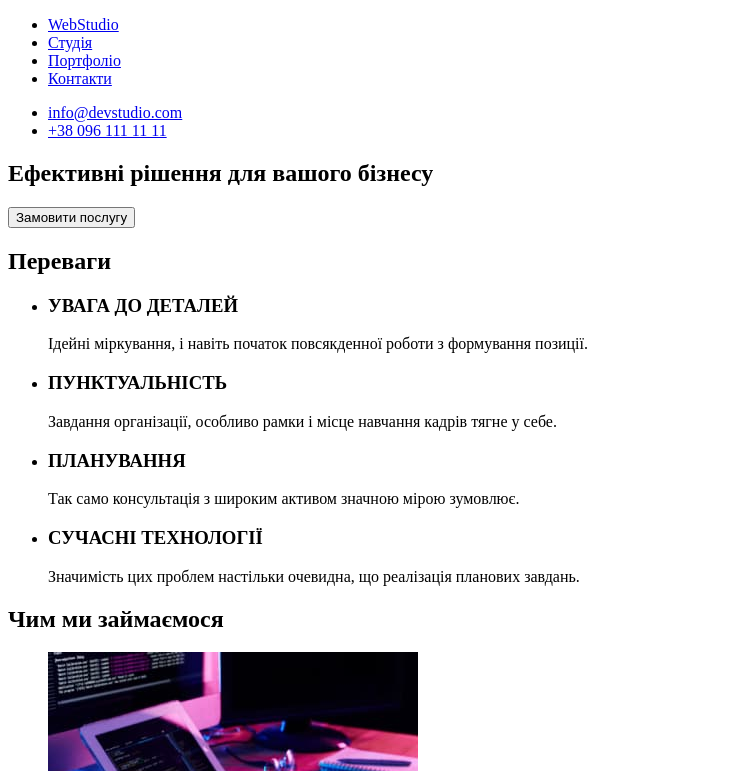
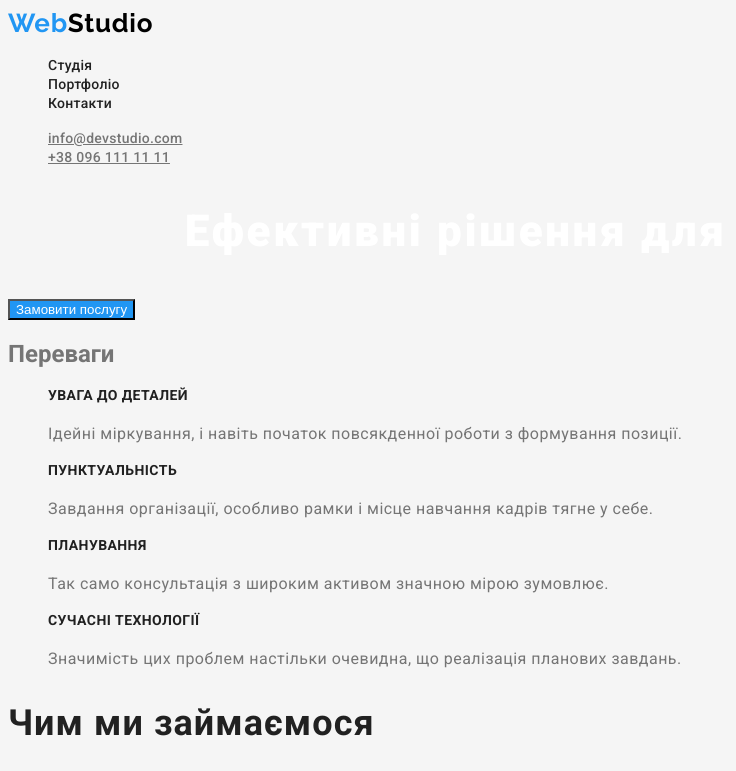
Before and after one commit to BohdanSapielkin/goit-markup-hw-02, a plain HTML site: page index.html in a window 1280 px wide. Shown: the top 771 px of the page, without its empty margins (0-736 px from the left). Drawn offline with Linux system fonts and the light colour scheme.

Commit message:
decoration added to index.html

```diff
--- a/css/styles.css
+++ b/css/styles.css
@@ -0,0 +1,156 @@
+:root{
+    --main-text: #757575;
+    --secondary-text: #212121;
+    --hover-text: #2196f3;
+    --logo-text: #2196f3;
+    --button-text: #212121;
+    --button-text-active: #ffffff;
+    --button-bcg: #f5f4fa;
+    --button-bcg-active: #2196f3;
+    --footer-contacts: rgba(255, 255, 255, 0.6);
+}
+/* index.html */
+body{
+    background-color: #f5f5f5;
+    color: #757575;
+    font-family: Roboto, sans-serif;
+}
+ul {
+    list-style: none;}
+
+/* Навігація */
+.logo {
+    color: var(--logo-text);
+    font-family: 'Raleway';
+    font-weight: 700;
+    font-size: 26px;
+    line-height: 1.19;
+    letter-spacing: 0.03em;
+    text-decoration: none;
+}
+
+
+.logo-secondary{
+    color: #000000;
+}
+.site-nav .link{
+    color: var(--secondary-text);
+    font-family: Roboto;
+    font-weight: 500;
+    font-size: 14px;
+    line-height: 1.14;
+    letter-spacing: 0.02em;
+    text-decoration: none;
+}
+
+.site-nav .link:hover,
+.site-nav .link:focus {
+   color: var(--hover-text);
+}
+
+.header-contact .link{
+    color: var(--main-text);
+    font-family: 'Roboto';
+    font-weight: 500;
+    font-size: 14px;
+    line-height: 1.14;
+    letter-spacing: 0.02em;
+}
+
+.header-contact .link:hover,
+.header-contact .link:focus {
+    color: var(--hover-text);
+}
+
+/* Герой */
+.main-index-title{
+    color: #ffffff;
+    font-family: 'Roboto';
+    font-weight: 900;
+    font-size: 44px;
+    line-height: 1.36;
+    text-align: center;
+    letter-spacing: 0.06em;
+}
+
+.index-button{
+    color: #ffffff;
+    background-color: #2196f3;
+    cursor: pointer;
+}
+
+/* Переваги */
+.feature-index-title{
+    color: var(--secondary-text);
+    font-family: Roboto;
+    font-weight: 700;
+    font-size: 14px;
+    line-height: 1.14;
+    letter-spacing: 0.03em;
+}
+.main-index-text{
+    line-height: 1.7;
+    letter-spacing: 0.03em;
+}
+
+/* Наша робота */
+.secondary-index-title{
+    color: var(--secondary-text);
+    font-family: Roboto;
+    font-weight: 700;
+    font-size: 36px;
+    line-height: 1.17;
+    letter-spacing: 0.03em;
+}
+
+/* Наша команда */
+.teammate-name{
+    color: var(--secondary-text);
+    font-family: Roboto;
+    font-weight: 500;
+    font-size: 16px;
+    line-height: 1.19;
+    letter-spacing: 0.03em
+}
+
+.teammate-position{
+    font-family: Roboto;
+    font-size: 16px;
+    line-height: 1.19;
+    letter-spacing: 0.03em;
+}
+/* Футер */
+.footer{
+    background-color: #2f303a;
+}
+.logo-secondary-white{
+    color: #ffffff;
+}
+
+.address{
+    color: #ffffff;
+    font-family: Roboto;
+    font-weight: 400;
+    font-size: 14px;
+    line-height: 1.7;
+    letter-spacing: 0.03em;
+}
+
+.address:hover,
+.address:focus{
+    color: var(--hover-text);
+}
+
+.footer-contact .link{
+    color: var(--footer-contacts);
+    font-family: 'Roboto';
+    font-weight: 500;
+    font-size: 14px;
+    line-height: 1.14;
+    letter-spacing: 0.02em;
+}
+
+.footer-contact .link:hover,
+.footer-contact .link:focus {
+    color: var(--hover-text);
+}
--- a/index.html
+++ b/index.html
@@ -5,34 +5,37 @@
     <meta http-equiv="X-UA-Compatible" content="IE=edge">
     <meta name="viewport" content="width=device-width, initial-scale=1.0">
     <title>WebStudio</title>
-    <link rel="stylesheet" href="./css/styles.css" />
+    <link rel="preconnect" href="https://fonts.googleapis.com">
+    <link rel="preconnect" href="https://fonts.gstatic.com" crossorigin>
+    <link href="https://fonts.googleapis.com/css2?family=Raleway:wght@700&family=Roboto:wght@400;500;700;900&display=swap" rel="stylesheet">
+    <link rel="stylesheet" href="./css/styles.css">
 </head>
 <body>
     <!--Шапка-->
     <header>
+
         <nav>
-            <ul>
-                <li><a href="/">WebStudio</a>
+            <a href="/" class="logo">Web<span class="logo-secondary">Studio</span></a>
+            <ul  class="site-nav">
+                <li><a href="/" class="site-nav link">Студія</a>
                 </li>
-                <li><a href="/">Студія</a>
+                <li><a href="./portfolio.html" class="site-nav link">Портфоліо</a>
                 </li>
-                <li><a href="#">Портфоліо</a>
-                </li>
-                <li><a href="#">Контакти</a>
+                <li><a href="#" class="site-nav link">Контакти</a>
                 </li>
             </ul>
         </nav>
-        <ul>
-            <li><a href="mailto:info@devstudio.com" target="_blank" rel="noreferrer noopener">info@devstudio.com</a></li>
-            <li><a href="tel:+380961111111" target="_blank" rel="noreferrer noopener">+38 096 111 11 11</a></li>
+        <ul class="header-contact">
+            <li><a href="mailto:info@devstudio.com" target="_blank" rel="noreferrer noopener" class="header-contact link">info@devstudio.com</a></li>
+            <li><a href="tel:+380961111111" target="_blank" rel="noreferrer noopener" class="header-contact link">+38 096 111 11 11</a></li>
         </ul>
 
     </header>
     <main>
         <!--Герой-->
         <section>
-            <h1>Ефективні рішення для вашого бізнесу</h1>
-            <button type="button">Замовити послугу</button>
+            <h1 class="main-index-title">Ефективні рішення для вашого бізнесу</h1>
+            <button type="button" class="index-button">Замовити послугу</button>
 
         </section>
         <!--Переваги (невидимий заголовок h2)-->
@@ -40,20 +43,20 @@
             <h2>Переваги</h2>
             <ul>
                 <li>
-                    <h3>УВАГА ДО ДЕТАЛЕЙ</h3>
-                    <p>Ідейні міркування, і навіть початок повсякденної роботи з формування позиції.</p>
+                    <h3 class="feature-index-title">УВАГА ДО ДЕТАЛЕЙ</h3>
+                    <p class="main-index-text">Ідейні міркування, і навіть початок повсякденної роботи з формування позиції.</p>
                 </li>
                 <li>
-                    <h3>ПУНКТУАЛЬНІСТЬ</h3>
-                    <p>Завдання організації, особливо рамки і місце навчання кадрів тягне у себе.</p>
+                    <h3 class="feature-index-title">ПУНКТУАЛЬНІСТЬ</h3>
+                    <p class="main-index-text">Завдання організації, особливо рамки і місце навчання кадрів тягне у себе.</p>
                 </li>
                 <li>
-                    <h3>ПЛАНУВАННЯ</h3>
-                    <p>Так само консультація з широким активом значною мірою зумовлює.</p>
+                    <h3 class="feature-index-title">ПЛАНУВАННЯ</h3>
+                    <p class="main-index-text">Так само консультація з широким активом значною мірою зумовлює.</p>
                 </li>
                 <li>
-                    <h3>СУЧАСНІ ТЕХНОЛОГІЇ</h3>
-                    <p>Значимість цих проблем настільки очевидна, що реалізація планових завдань.</p>
+                    <h3 class="feature-index-title">СУЧАСНІ ТЕХНОЛОГІЇ</h3>
+                    <p class="main-index-text">Значимість цих проблем настільки очевидна, що реалізація планових завдань.</p>
                 </li>
 
             </ul>
@@ -61,7 +64,7 @@
         </Section>
         <!--Наша робота-->
         <Section>
-            <h2>Чим ми займаємося</h2>
+            <h2 class="secondary-index-title">Чим ми займаємося</h2>
             <ul>
                 <li>
                     <img src="./images/ourservice1.jpg" alt="спеціаліст набирає код на ПК" width="370">
@@ -78,26 +81,27 @@
         </Section>
         <!--Наша команда-->
         <Section>
+            <h2 class="secondary-index-title">Наша команда</h2>
             <ul>
                 <li>
                     <img src="./images/product-designer.jpg" alt="чоловік в багряній сорочці та з окулярами" width="270">
-                    <h3>Ігор Дем'яненко</h3>
-                    <p>Product Designer</p>
+                    <h3 class="teammate-name">Ігор Дем'яненко</h3>
+                    <p class="teammate-position">Product Designer</p>
                 </li>
                 <li>
                     <img src="./images/frontend-developer.jpg" alt="жінка в чорному піджаку та окулярах" width="270">
-                    <h3>Ольга Рєпіна</h3>
-                    <p>Frontend Developer</p>
+                    <h3 class="teammate-name">Ольга Рєпіна</h3>
+                    <p class="teammate-position">Frontend Developer</p>
                 </li>
                 <li>
                     <img src="./images/marketing.jpg" alt="чоловік в блакитній сорочці" width="270">
-                    <h3>Микола Тарасов</h3>
-                    <p>Marketing</p>
+                    <h3 class="teammate-name">Микола Тарасов</h3>
+                    <p class="teammate-position">Marketing</p>
                 </li>
                 <li>
                     <img src="./images/ui-designer.jpg" alt="чоловік в чорній сорочці та окулярах" width="270">
-                    <h3>Михайло Єрмаков</h3>
-                    <p>UI Designer</p>
+                    <h3 class="teammate-name">Михайло Єрмаков</h3>
+                    <p class="teammate-position">UI Designer</p>
                 </li>
 
             </ul>
@@ -108,13 +112,13 @@
         </Section>
     </main>
     <!--Футер-->
-    <footer>
-        <a href="/">WebStudio</a>
+    <footer class="footer">
+        <a href="/" class="logo">Web<span class="logo-secondary-white">Studio</span></a>
         <address>
-            <a href="https://goo.gl/maps/pJgfbhFVbQsVvUeBA" target="_blank" rel="noreferrer noopener">м. Київ, пр-т Лесі Українки, 26</a>
-            <ul>
-                <li><a href="mailto:info@devstudio.com" target="_blank" rel="noreferrer noopener">info@devstudio.com</a></li>
-                <li><a href="tel:+380961111111" target="_blank" rel="noreferrer noopener">+38 096 111 11 11</a></li>
+            <a href="https://goo.gl/maps/pJgfbhFVbQsVvUeBA" target="_blank" rel="noreferrer noopener" class="address">м. Київ, пр-т Лесі Українки, 26</a>
+            <ul class="footer-contact">
+                <li><a href="mailto:info@devstudio.com" target="_blank" rel="noreferrer noopener" class="footer-contact link">info@devstudio.com</a></li>
+                <li><a href="tel:+380961111111" target="_blank" rel="noreferrer noopener" class="footer-contact link">+38 096 111 11 11</a></li>
             </ul>
 
         </address>
```
Also changed, not shown: portfolio.html (+3 -0 lines).
